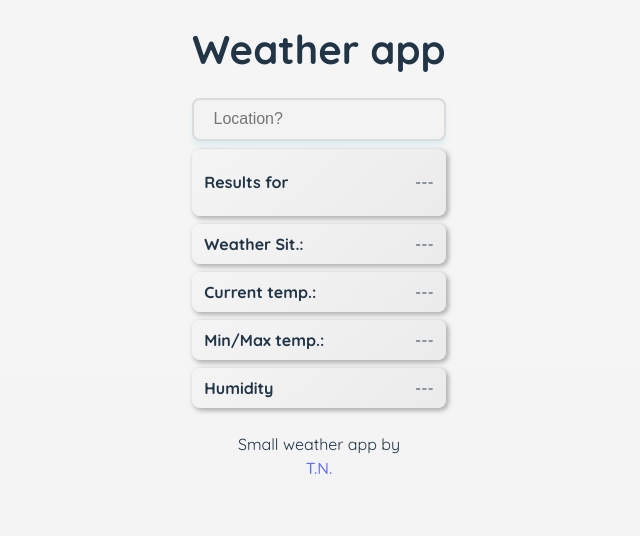
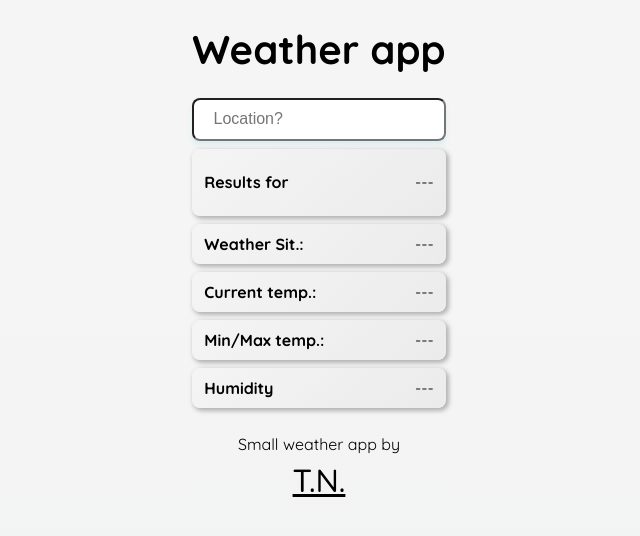
Before and after one commit to tomas-Novak-git/Weather_App, a React (Vite) app: page / in a window 1280 px wide. Shown: the top 536 px of the page, without its empty margins (321-961 px from the left). Built offline with nearby package versions, Linux system fonts and the light colour scheme.

Commit message:
font color change

```diff
--- a/src/App.css
+++ b/src/App.css
@@ -10,3 +10,11 @@
   margin: 0 auto;
   padding-top: 1em;
 }
+.footer p {
+  color: black;
+}
+.footer a {
+  color: black;
+  font-size: 2rem;
+  text-decoration: underline;
+}
--- a/src/components/Weather/Weather.module.css
+++ b/src/components/Weather/Weather.module.css
@@ -1,21 +1,24 @@
-.heading{
+.heading {
   display: flex;
   flex-direction: column;
+}
+.heading h1 {
+  color: black;
 }
 .inputWindow {
   font-size: 1em;
   padding: 0.67em 1.2em;
   border-radius: 8px;
   font-weight: 500;
-    box-shadow: 0px 4px  4px rgba(197, 229, 235, 0.5);
+  box-shadow: 0px 4px 4px rgba(197, 229, 235, 0.5);
 }
 
-p{
+p {
   margin: 0;
 }
 
 .button:hover {
-    border-color: rgba(141, 236, 255, 0.50);
+  border-color: rgba(141, 236, 255, 0.5);
 }
 
 h1 {
@@ -29,23 +32,3 @@ h1 {
 .inputWindow:focus-visible {
   outline: 4px auto -webkit-focus-ring-color;
 }
-
-@media (prefers-color-scheme: light) {
-    :root {
-        color: #213547;
-        background-color: #f1f1f1;
-    }
-
-    a:hover {
-        color: #747bff;
-    }
-
-    .button {
-        background-color: #f9f9f9;
-    }
-
-    .inputWindow {
-        background-color: #f3f3f3;
-        border: solid 2px rgba(173, 173, 173, 0.35)
-    }
-}
--- a/src/components/utils/card.module.css
+++ b/src/components/utils/card.module.css
@@ -4,10 +4,15 @@
   align-items: center;
   padding: 8px 12px;
   background: rgb(232, 232, 232);
-    background: linear-gradient(138deg, rgba(244, 244, 244, 0.592874649859944) 0%, rgba(232, 232, 232, 0.7497373949579832) 100%);
+  background: linear-gradient(
+    138deg,
+    rgba(244, 244, 244, 0.592874649859944) 0%,
+    rgba(232, 232, 232, 0.7497373949579832) 100%
+  );
   border-radius: 8px;
   box-shadow: 2px 2px 4px 1px rgba(158, 158, 158, 0.75);
   margin: 8px 0px;
+  color: black;
 }
 
 .information {
--- a/src/index.css
+++ b/src/index.css
@@ -3,10 +3,13 @@
   line-height: 1.5;
   font-weight: 400;
 
-  color-scheme: light dark;
   color: rgba(245, 245, 245, 0.87);
   background: rgb(130, 130, 255);
-  background: linear-gradient(180deg, rgb(245, 245, 245) 35%, rgb(240, 241, 242) 100%);
+  background: linear-gradient(
+    180deg,
+    rgb(245, 245, 245) 35%,
+    rgb(240, 241, 242) 100%
+  );
 
   font-synthesis: none;
   text-rendering: optimizeLegibility;
@@ -30,16 +33,3 @@ body {
   min-width: 320px;
   min-height: 100vh;
 }
-
-@media (prefers-color-scheme: light) {
-  :root {
-    color: #213547;
-    background-color: #ffffff;
-  }
-  a:hover {
-    color: #747bff;
-  }
-  button {
-    background-color: #f9f9f9;
-  }
-}
```
Lines whose indentation alone changed are shown as unchanged.
